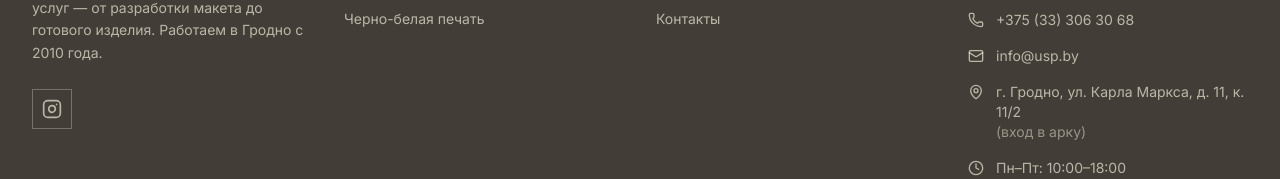
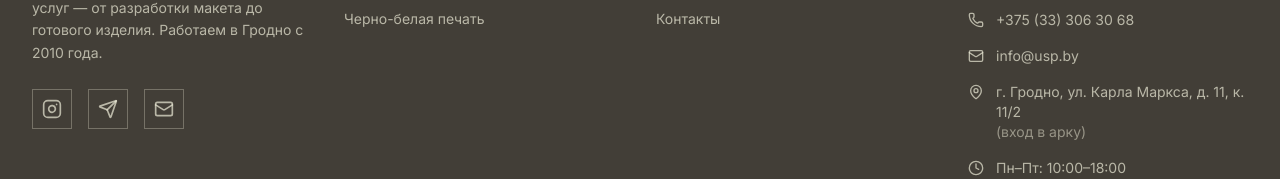
Before and after one commit to anesintu/app, a React (Vite) app: page / in a window 1280 px wide. Shown: the part 3133-3312 px from the top of the page. Built offline with nearby package versions, Linux system fonts and the light colour scheme.

Commit message:
Add TG/mail footer icons, favicon, canonical, fix account number color

```diff
--- a/index.html
+++ b/index.html
@@ -6,6 +6,8 @@
     <meta name="description" content="Цифровая типография «ЛитАРы» — оперативная полиграфия и высококачественная цифровая печать в Гродно с 2010 года. Полный комплекс полиграфических услуг." />
     <meta name="keywords" content="типография Гродно, цифровая печать, полиграфия, визитки, буклеты, листовки" />
     <title>Цифровая типография «ЛитАРы», г. Гродно — полиграфические услуги с 2010 года</title>
+    <link rel="icon" type="image/webp" href="./images/KONICA.webp" />
+    <link rel="canonical" href="https://anesintu.github.io/app/" />
 
     <!-- Google Fonts -->
     <link rel="preconnect" href="https://fonts.googleapis.com">
--- a/src/components/Footer.tsx
+++ b/src/components/Footer.tsx
@@ -1,5 +1,5 @@
 import { Link } from 'react-router-dom';
-import { Phone, Mail, MapPin, Clock, Instagram } from 'lucide-react';
+import { Phone, Mail, MapPin, Clock, Instagram, Send } from 'lucide-react';
 
 const Footer = () => {
   const currentYear = new Date().getFullYear();
@@ -36,6 +36,20 @@ const Footer = () => {
                 className="w-10 h-10 flex items-center justify-center border border-eggshell/30 text-eggshell/70 hover:border-gold hover:text-gold hover:bg-gold/10 transition-all"
               >
                 <Instagram className="w-5 h-5" />
+              </a>
+              <a
+                href="https://t.me/+375333063068"
+                target="_blank"
+                rel="noopener noreferrer"
+                className="w-10 h-10 flex items-center justify-center border border-eggshell/30 text-eggshell/70 hover:border-gold hover:text-gold hover:bg-gold/10 transition-all"
+              >
+                <Send className="w-5 h-5" />
+              </a>
+              <a
+                href="mailto:info@usp.by"
+                className="w-10 h-10 flex items-center justify-center border border-eggshell/30 text-eggshell/70 hover:border-gold hover:text-gold hover:bg-gold/10 transition-all"
+              >
+                <Mail className="w-5 h-5" />
               </a>
             </div>
           </div>
--- a/src/pages/ContactsPage.tsx
+++ b/src/pages/ContactsPage.tsx
@@ -215,7 +215,7 @@ const ContactsPage = () => {
               <p>УНП: 591031265</p>
               <p>Адрес: РБ, 230025, г. Гродно, ул. Карла Маркса, 11, к. 11/2</p>
               <p className="account-number">
-                Р/с: BY90<span className="highlight-b">B</span>ALFA30122B54130010270000
+                Р/с: BY90ALFA30122B54130010270000
               </p>
               <p>ЗАО "Альфа-Банк", БИК: ALFABY2X</p>
               <p className="payment-methods">Формы расчета: безналичный, ЕРИП, терминал (карта/наличные)</p>
```
Also changed, not shown: 3 other files (tests, documents, lock files or other folders).
